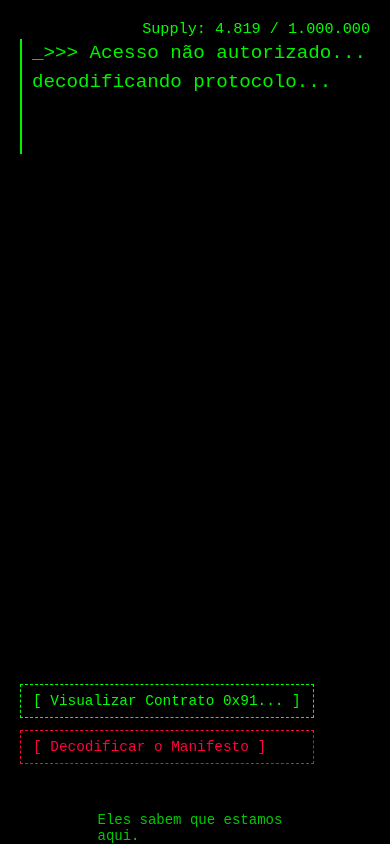
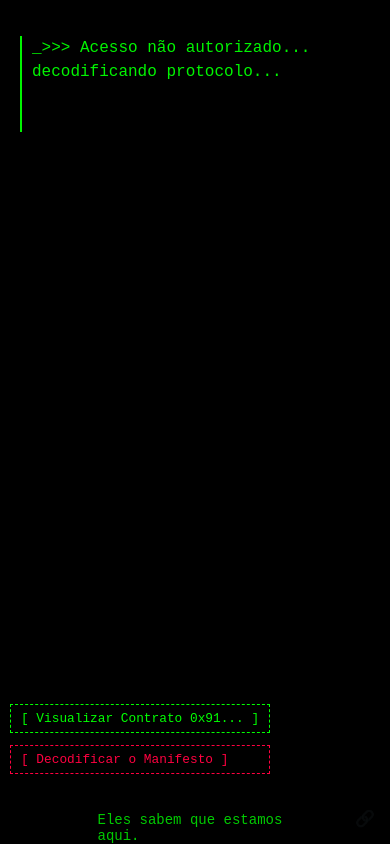
Before and after one commit to MundoEriclene/binance_ai_trading_bot, a plain HTML site: page index.html in a window 390 px wide. Both pictures are taken after a click on the element "...". Drawn offline with Linux system fonts and the light colour scheme.

```diff
--- a/css/style.css
+++ b/css/style.css
@@ -9,14 +9,14 @@ body {
     position: relative;
   }
 
-  /* Centraliza o terminal */
+  /* Terminal centralizado */
   .terminal {
     min-height: 100vh;
     padding: 20px;
     box-sizing: border-box;
   }
 
-  /* Área de texto digitado */
+  /* Texto digitado */
   .typing-area {
     font-size: 1.2rem;
     line-height: 1.5;
@@ -26,6 +26,7 @@ body {
     border-left: 2px solid #00ff00;
     padding-left: 10px;
     animation: flicker 1s infinite alternate;
+    overflow-wrap: break-word;
   }
 
   /* Cursor piscando */
@@ -45,18 +46,7 @@ body {
     50% { opacity: 0; }
   }
 
-  /* Contador de supply */
-  .contador-supply {
-    position: fixed;
-    top: 20px;
-    right: 20px;
-    font-size: 0.95rem;
-    color: #00ff00;
-    font-family: monospace;
-    z-index: 999;
-  }
-
-  /* Botões principais */
+  /* Botões */
   .buttons-area {
     position: fixed;
     bottom: 80px;
@@ -98,23 +88,25 @@ body {
     cursor: pointer;
   }
 
-  /* Telegram oculto */
+  /* Botão Telegram oculto */
   .ghost-key {
     position: fixed;
     bottom: 20px;
     right: 20px;
     font-size: 18px;
-    color: transparent;
+    color: #00ff00;
+    opacity: 0.05;
     cursor: pointer;
     z-index: 999;
-    transition: color 0.4s ease;
+    transition: opacity 0.3s ease, color 0.4s ease;
   }
 
   .ghost-key:hover {
+    opacity: 1;
     color: #00ff00;
   }
 
-  /* Rodapé com glitch */
+  /* Rodapé glitch */
   .glitch-rodape {
     position: fixed;
     bottom: 0;
@@ -134,3 +126,27 @@ body {
     50% { opacity: 0.4; transform: translateX(-50%) scale(1.02); }
     100% { opacity: 0.8; }
   }
+
+  /* Responsividade para telas pequenas */
+  @media (max-width: 600px) {
+    .typing-area {
+      font-size: 1rem;
+      max-width: 95vw;
+    }
+
+    .buttons-area {
+      left: 10px;
+      bottom: 70px;
+    }
+
+    .btn-contrato, .btn-manifesto {
+      font-size: 0.8rem;
+      padding: 6px 10px;
+    }
+
+    .ghost-key {
+      font-size: 16px;
+      bottom: 15px;
+      right: 15px;
+    }
+  }
--- a/index.html
+++ b/index.html
@@ -5,17 +5,15 @@
   <meta name="viewport" content="width=device-width, initial-scale=1.0"/>
   <title>BLACKNODE // Protocol</title>
   <link rel="stylesheet" href="css/style.css">
+
+  <!-- Favicon -->
+  <link rel="icon" href="assets/favicon.ico" type="image/x-icon">
 </head>
 <body>
 
   <!-- Terminal -->
   <div class="terminal">
     <pre id="output" class="typing-area">_</pre>
-  </div>
-
-  <!-- Supply dinâmico (contador) -->
-  <div class="contador-supply" id="contador">
-    Supply: 4.819 / 1.000.000
   </div>
 
   <!-- Botões -->
--- a/js/script.js
+++ b/js/script.js
@@ -1,10 +1,24 @@
 const output = document.getElementById("output");
 const typingSound = document.getElementById("typingSound");
-const contadorEl = document.getElementById("contador");
-const ghostKey = document.getElementById("ghost-key");
 const rodape = document.getElementById("rodape-glitch");
 const manifestoLink = document.querySelector(".btn-manifesto");
 
+// Criar dinamicamente o contador
+const contadorEl = document.createElement("div");
+contadorEl.className = "contador-supply";
+contadorEl.id = "contador";
+document.body.appendChild(contadorEl);
+
+// Simulação de supply
+let supplyTotal = 1000000;
+let supplyVisivel = 998001;
+let contadorAtivo = false;
+
+// Telegram oculto por clique triplo
+const ghostKey = document.getElementById("ghost-key");
+let ghostClickCount = 0;
+
+// Frases da digitação
 const messages = [
   ">>> Acesso não autorizado... decodificando protocolo...",
   ">>> Ghost-1970 deixou um código. Eles tentaram deletar. Nós restauramos.",
@@ -20,17 +34,13 @@ let currentMessage = "";
 let typingInProgress = false;
 let typingFinalizado = false;
 
-// Supply real = 1.000.000 | Mas vamos simular escassez
-let supplyTotal = 1000000;
-let supplyVisivel = 998001; // Quase esgotado
-let contadorAtivo = false;
-
-// Ajusta link do manifesto conforme horário
+// Link do manifesto: dia/noite
 const hora = new Date().getHours();
 manifestoLink.href = hora >= 6 && hora < 18
   ? "assets/manifesto_dia.pdf"
   : "assets/manifesto_noite.pdf";
 
+// Efeito de digitação
 function typeNextCharacter() {
   if (messageIndex >= messages.length) {
     typingSound.loop = false;
@@ -54,16 +64,16 @@ function typeNextCharacter() {
   }
 }
 
-// Inicia contador de forma lenta e aleatória (parecendo real)
+// Atualiza contador de supply
 function atualizarContador() {
   if (supplyVisivel < supplyTotal) {
-    supplyVisivel += Math.floor(Math.random() * 2); // às vezes 0, 1, ou 1
+    supplyVisivel += Math.floor(Math.random() * 2);
     contadorEl.textContent = `Supply: ${supplyVisivel.toLocaleString()} / 1.000.000`;
     setTimeout(atualizarContador, 3000 + Math.random() * 2000);
   }
 }
 
-// Ação ao clicar (1x) — inicia digitação + som + contador
+// Início via clique
 window.addEventListener("click", () => {
   if (!typingInProgress && !typingFinalizado) {
     typingInProgress = true;
@@ -73,7 +83,6 @@ window.addEventListener("click", () => {
     typingSound.play().then(() => {
       typeNextCharacter();
     }).catch(err => {
-      console.error("Erro ao tocar som:", err);
       typeNextCharacter();
     });
   }
@@ -84,12 +93,16 @@ window.addEventListener("click", () => {
   }
 });
 
-// Telegram oculto (clicável)
+// Clique oculto no ícone 🔗 = ativa Telegram após 3 toques
 ghostKey.addEventListener("click", () => {
-  window.open("https://t.me/seu_grupo_telegram", "_blank");
+  ghostClickCount++;
+  if (ghostClickCount >= 3) {
+    window.open("https://t.me/seu_grupo_telegram", "_blank");
+    ghostClickCount = 0;
+  }
 });
 
-// Rodapé glitch dinâmico
+// Frases glitch do rodapé
 const frasesGlitch = [
   "Eles sabem que estamos aqui.",
   "Essa não é uma moeda. É uma falha.",
```
